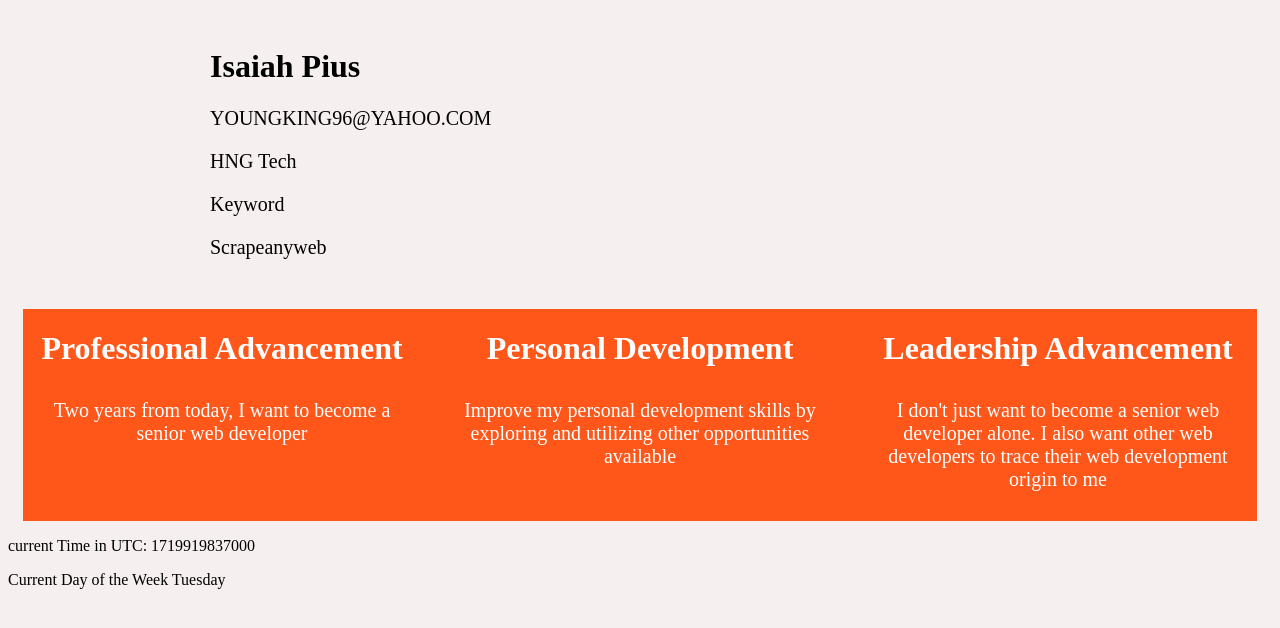
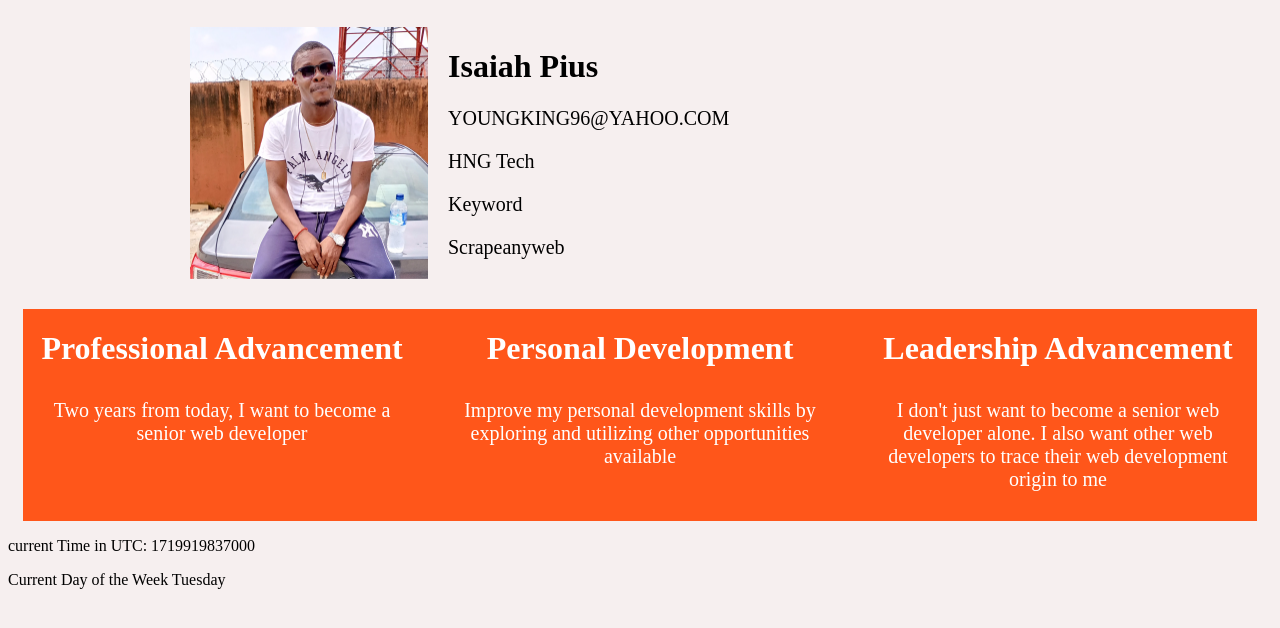
Before and after one commit to Isaiahpius/HNG, a plain HTML site: page index.html in a window 1280 px wide. Shown: the part 56-684 px from the top of the page. Drawn offline with Linux system fonts and the light colour scheme; the site is published under a folder, as on GitHub Pages, so addresses that start at the root find nothing.

Commit message:
added dot

```diff
--- a/index.html
+++ b/index.html
@@ -24,7 +24,7 @@
 
     <div id="hero" class="hero-section">
 
-        <img data-testid="slackProfilePicture" src="/Images/IMG_20210718_110107_875 1 (2).png" alt="">
+        <img data-testid="slackProfilePicture" src="./Images/IMG_20210718_110107_875 1 (2).png" alt="">
 
         <div class="hero-section-content">
             <h1 data-testid="slackDisplayName">Isaiah Pius</h1>
```
